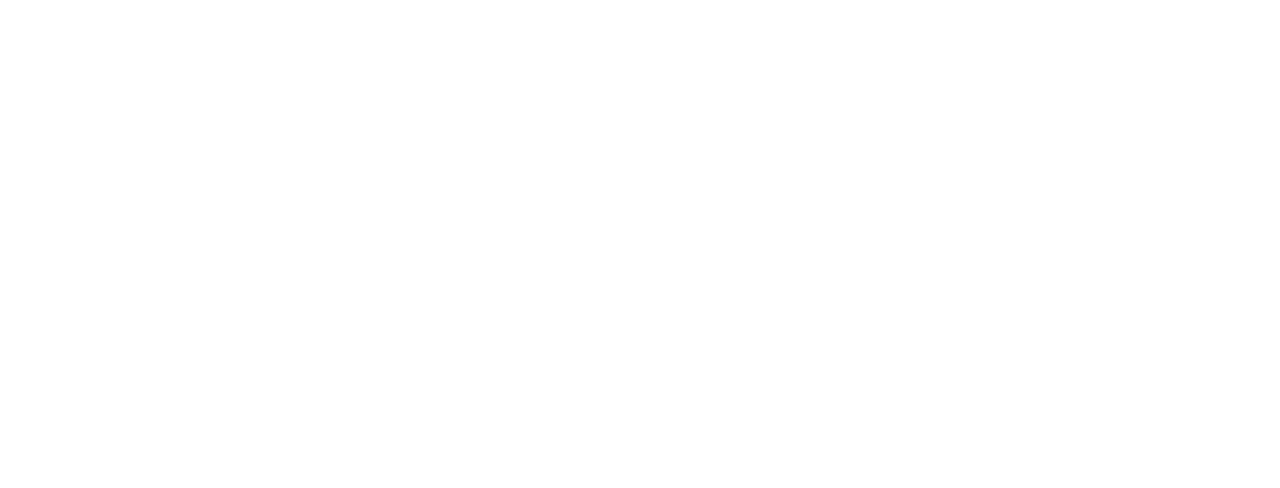
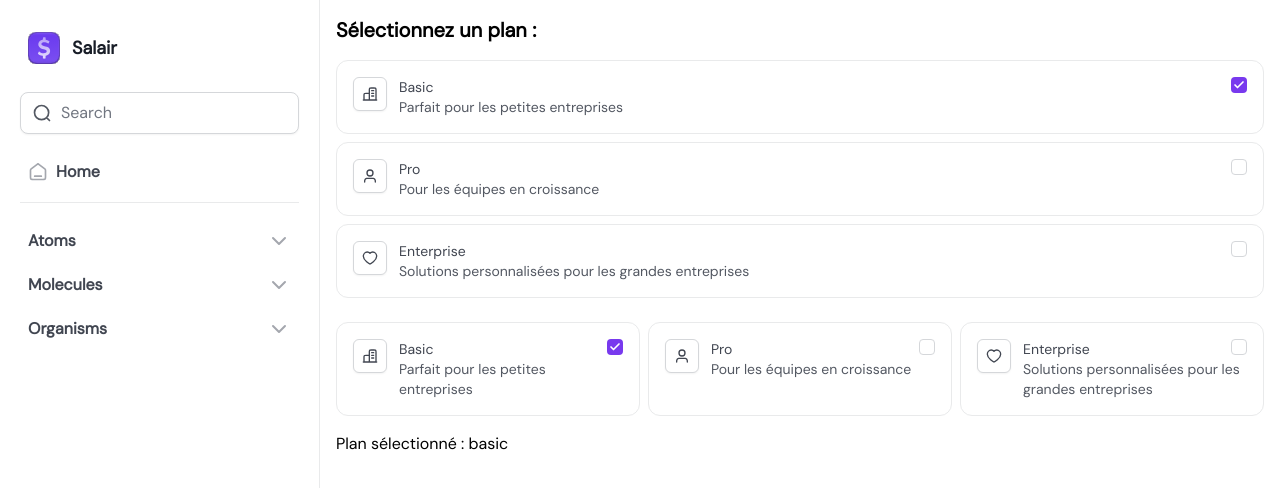
Before and after one commit to Fan2Shrek/salair, a Nuxt app in the folder frontend/: page /doc/radio-group in a window 1280 px wide. Before the commit this address had no page. Shown: the top 488 px of the page. Built offline with nearby package versions, Linux system fonts and the light colour scheme.

Commit message:
feat(frontend:radio-group): add URadioGroup and URadioGroupItem components with support for vertical and horizontal layouts

```diff
--- /dev/null
+++ b/frontend/components/atoms/URadioGroup.vue
@@ -0,0 +1,59 @@
+<script setup lang="ts">
+    import type { Component } from 'vue';
+    import { provide, ref, watch } from 'vue';
+    import URadioGroupItem from './URadioGroupItem.vue';
+
+    interface RadioGroupItem {
+        label: string;
+        value: string;
+        description: string;
+        icon?: Component;
+    }
+
+    interface RadioGroupProps {
+        items: RadioGroupItem[];
+        modelValue?: string;
+        disabled?: boolean;
+        name?: string;
+        orientation?: 'vertical' | 'horizontal';
+    }
+
+    const props = defineProps<RadioGroupProps>();
+
+    const emit = defineEmits<{
+        'update:modelValue': [value: string];
+    }>();
+
+    const selectedValue = ref(props.modelValue || '');
+
+    watch(
+        () => props.modelValue,
+        (newValue) => {
+            if (newValue !== undefined) {
+                selectedValue.value = newValue;
+            }
+        }
+    );
+
+    watch(selectedValue, (value) => {
+        emit('update:modelValue', value);
+    });
+
+    provide('radioGroupDisabled', props.disabled || false);
+</script>
+
+<template>
+    <div :class="['w-full flex gap-2', { 'flex-col': orientation === 'vertical' }]">
+        <div v-for="item in items" :key="item.value" class="w-full">
+            <URadioGroupItem
+                :label="item.label"
+                :value="item.value"
+                :description="item.description"
+                :icon="item.icon"
+                :disabled="disabled"
+                :group-value="selectedValue"
+                @update:group-value="selectedValue = $event"
+            />
+        </div>
+    </div>
+</template>
--- /dev/null
+++ b/frontend/components/atoms/URadioGroupItem.vue
@@ -0,0 +1,46 @@
+<script setup lang="ts">
+    interface RadioGroupItemProps {
+        label: string;
+        value: string;
+        description: string;
+        icon?: Component;
+        groupValue?: string;
+        disabled?: boolean;
+    }
+
+    const props = defineProps<RadioGroupItemProps>();
+
+    const emit = defineEmits<{
+        'update:groupValue': [value: string];
+    }>();
+
+    const isSelected = computed(() => props.groupValue === props.value);
+
+    function handleChange() {
+        if (!props.disabled) {
+            emit('update:groupValue', props.value);
+        }
+    }
+</script>
+
+<template>
+    <div
+        class="border border-secondary bg-primary rounded-xl p-4 relative cursor-pointer h-full focus:outline-none focus:ring-2 focus:ring-primary flex gap-3"
+        @click="handleChange"
+    >
+        <div v-if="icon" class="border border-primary bg-primary p-2 rounded-md shadow-xs h-fit w-fit">
+            <component :is="icon" class="h-4 w-4 text-fg-secondary" />
+        </div>
+        <div class="flex-grow">
+            <p class="font-medium text-secondary text-sm">
+                {{ label }}
+            </p>
+            <p v-if="description" class="text-sm text-tertiary">
+                {{ description }}
+            </p>
+        </div>
+        <div class="absolute top-4 right-4">
+            <UCheckbox v-model="isSelected" name="" />
+        </div>
+    </div>
+</template>
--- /dev/null
+++ b/frontend/pages/doc/radio-group.vue
@@ -0,0 +1,44 @@
+<script setup lang="ts">
+    import { ref } from 'vue';
+    import URadioGroup from '@/components/atoms/URadioGroup.vue';
+    import UserIcon from '~/components/atoms/icons/UserIcon.vue';
+    import BuildingIcon from '~/components/atoms/icons/BuildingIcon.vue';
+    import HeartIcon from '~/components/atoms/icons/HeartIcon.vue';
+
+    const selectedPlan = ref('basic');
+
+    const planOptions = [
+        {
+            label: 'Basic',
+            value: 'basic',
+            description: 'Parfait pour les petites entreprises',
+            icon: BuildingIcon,
+        },
+        {
+            label: 'Pro',
+            value: 'pro',
+            description: 'Pour les équipes en croissance',
+            icon: UserIcon,
+        },
+        {
+            label: 'Enterprise',
+            value: 'enterprise',
+            description: 'Solutions personnalisées pour les grandes entreprises',
+            icon: HeartIcon,
+        },
+    ];
+</script>
+
+<template>
+    <NuxtLayout name="doc">
+        <div class="container mx-auto p-4">
+            <h2 class="text-xl font-bold mb-4">Sélectionnez un plan :</h2>
+
+            <URadioGroup v-model="selectedPlan" :items="planOptions" orientation="vertical" />
+
+            <URadioGroup v-model="selectedPlan" :items="planOptions" orientation="horizontal" class="mt-6" />
+
+            <div class="mt-4">Plan sélectionné : {{ selectedPlan }}</div>
+        </div>
+    </NuxtLayout>
+</template>
```
